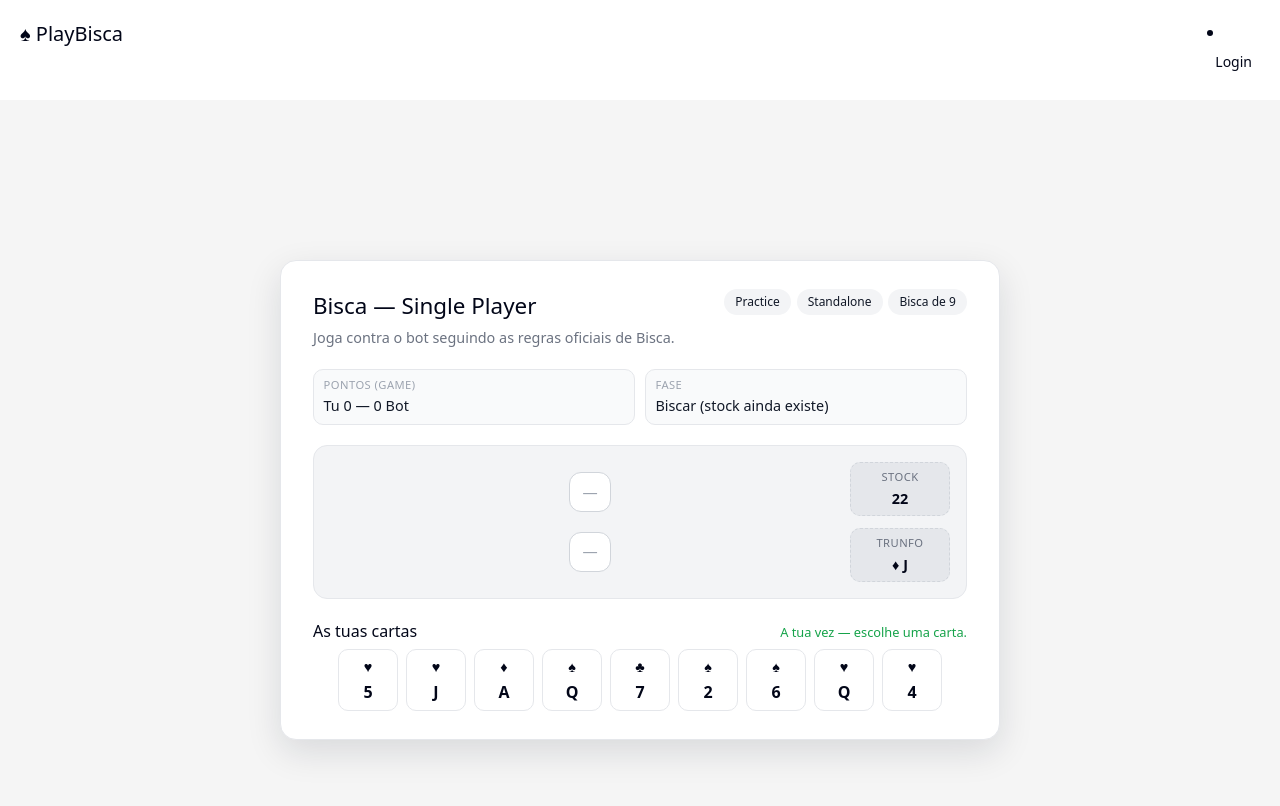
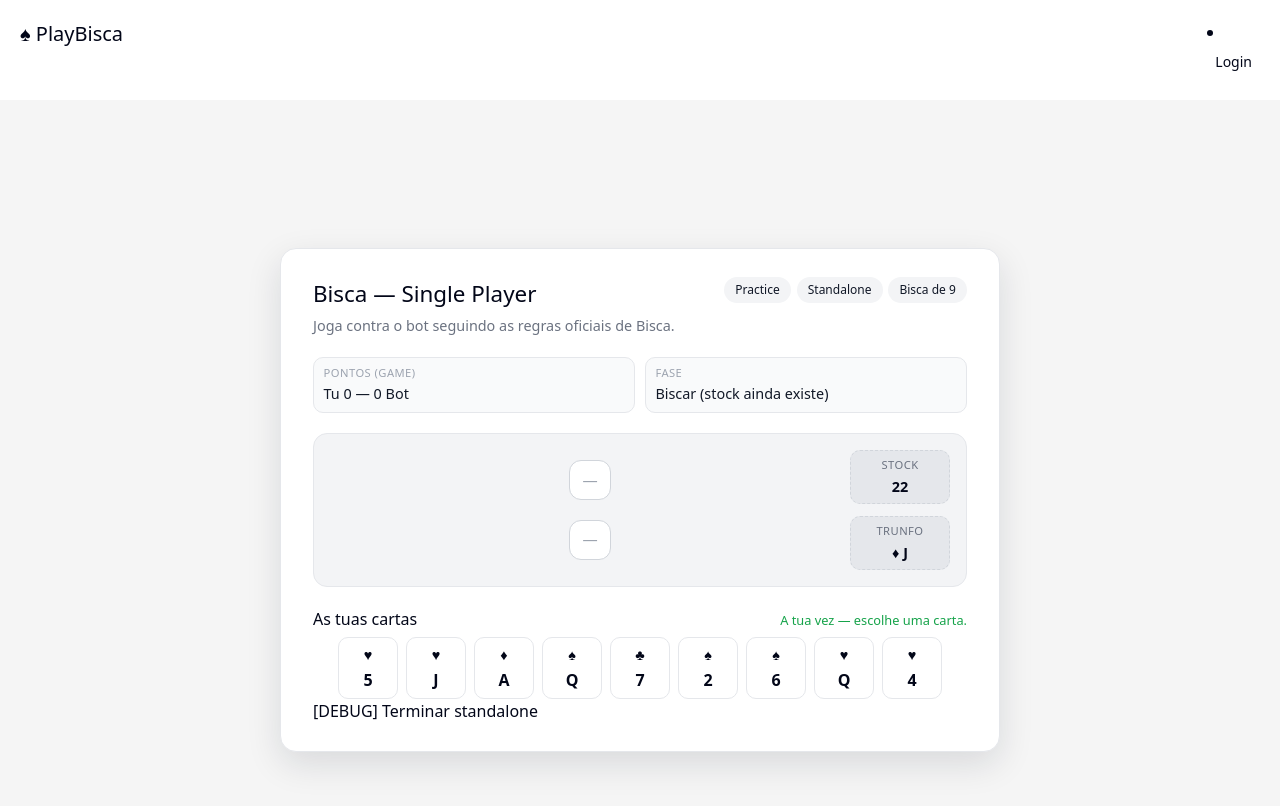
Before and after one commit to LucasPereiraIpLeiria/DAD-TAESProject25-26EADL, a Vue app in the folder frontend/: page /singleplayer/1/1/1 in a window 1280 px wide. Shown: the top 806 px of the page. Built offline with nearby package versions, Linux system fonts and the light colour scheme.

Commit message:
added debug button

```diff
--- a/frontend/src/components/bisca/BiscaEndPanel.vue
+++ b/frontend/src/components/bisca/BiscaEndPanel.vue
@@ -25,10 +25,7 @@ function handleExit() {
 
 <template>
   <!-- Fim de game (mas match ainda não acabou) -->
-  <section
-    v-if="bisca.status === 'between_games'"
-    class="end-panel"
-  >
+  <section v-if="bisca.status === 'between_games'" class="end-panel">
     <h2>Game terminado</h2>
     <p>Pontos deste game: {{ bisca.playerPoints }} - {{ bisca.botPoints }}</p>
     <p>Marks: {{ bisca.playerMarks }} - {{ bisca.botMarks }}</p>
@@ -39,10 +36,7 @@ function handleExit() {
   </section>
 
   <!-- Fim de match / standalone -->
-  <section
-    v-else-if="bisca.status === 'match_finished' && bisca.summary"
-    class="end-panel"
-  >
+  <section v-else-if="bisca.status === 'match_finished' && bisca.summary" class="end-panel">
     <h2>{{ gametype === 'standalone' ? 'Game terminado' : 'Match terminado' }}</h2>
 
     <p class="end-result">
@@ -55,9 +49,14 @@ function handleExit() {
       {{ bisca.summary.playerMarks }} - {{ bisca.summary.botMarks }}
     </p>
 
-    <p >
+    <p>
       <strong>{{ gametype === 'standalone' ? 'Pontos:' : 'Pontos (último game):' }}</strong>
       {{ bisca.summary.playerPoints }} - {{ bisca.summary.botPoints }}
+    </p>
+
+    <p v-if="bisca.summary.result === 'win' && bisca.summary.coinsAwarded != null" class="coins-awarded">
+      <strong>Coins ganhos:</strong>
+      +{{ bisca.summary.coinsAwarded }}
     </p>
 
     <PrimaryButton type="button" @click="handleExit">
@@ -67,6 +66,13 @@ function handleExit() {
 </template>
 
 <style scoped>
+.coins-awarded {
+  margin-top: 0.6rem;
+  padding: 0.35rem 0.6rem;
+  border-radius: 0.375rem;
+  font-size: 0.9rem;
+  display: inline-block;
+}
 .end-panel {
   margin-top: 1rem;
   padding-top: 0.75rem;
--- a/frontend/src/pages/SinglePlayerGame.vue
+++ b/frontend/src/pages/SinglePlayerGame.vue
@@ -100,6 +100,13 @@ function exitToSelection() {
       <BiscaPlayerHand v-if="bisca.status === 'in_game'" :bisca="bisca" :is-player-turn="isPlayerTurn"
         @play-card="play" />
 
+      <div v-if="gametype === 'standalone'">
+        <button id="debug-end-standalone" class="debug-btn" @click="bisca.debugForceEndStandalone()">
+          [DEBUG] Terminar standalone
+        </button>
+      </div>
+
+
       <BiscaEndPanel v-if="bisca.status === 'between_games' || bisca.status === 'match_finished'" :bisca="bisca"
         :gametype="gametype" @next-game="nextGame" @exit="exitToSelection" />
     </UiCard>
--- a/frontend/src/stores/bisca.js
+++ b/frontend/src/stores/bisca.js
@@ -632,7 +632,7 @@ export const useBiscaStore = defineStore('bisca', () => {
     }
   }
 
-  async function tryStartCompetitiveMatch({ gametype }= {}) {
+  async function tryStartCompetitiveMatch({ gametype } = {}) {
     const auth = useAuthStore()
     const api = useAPIStore()
 
@@ -664,6 +664,21 @@ export const useBiscaStore = defineStore('bisca', () => {
 
       return { ok: false, reason: 'unknown_error' }
     }
+  }
+
+  function debugForceEndStandalone() {
+    if (gameType.value !== 'standalone') return
+    if (status.value === 'match_finished') return
+
+    status.value = 'in_game'
+
+    // Vitória automática
+    playerMarks.value = 4
+    botMarks.value = 0
+    playerPoints.value = 120
+    botPoints.value = 0
+
+    finishMatch()
   }
 
   //
@@ -712,5 +727,6 @@ export const useBiscaStore = defineStore('bisca', () => {
     displayRank,
     tryStartCompetitiveMatch,
     awardCoinsIfNeeded,
+    debugForceEndStandalone,
   }
 })
```
Also changed, not shown: 1 other file (tests, documents, lock files or other folders).
